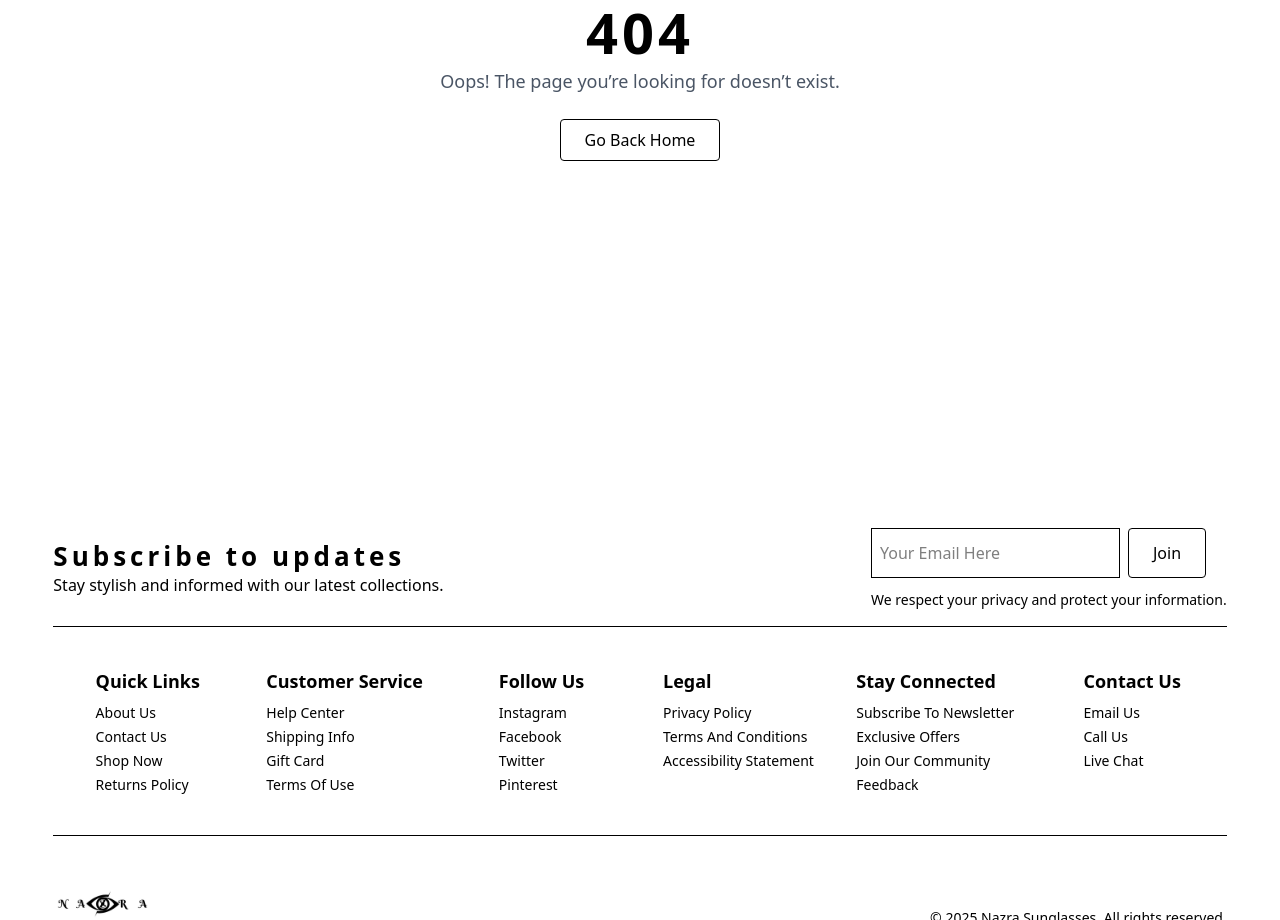
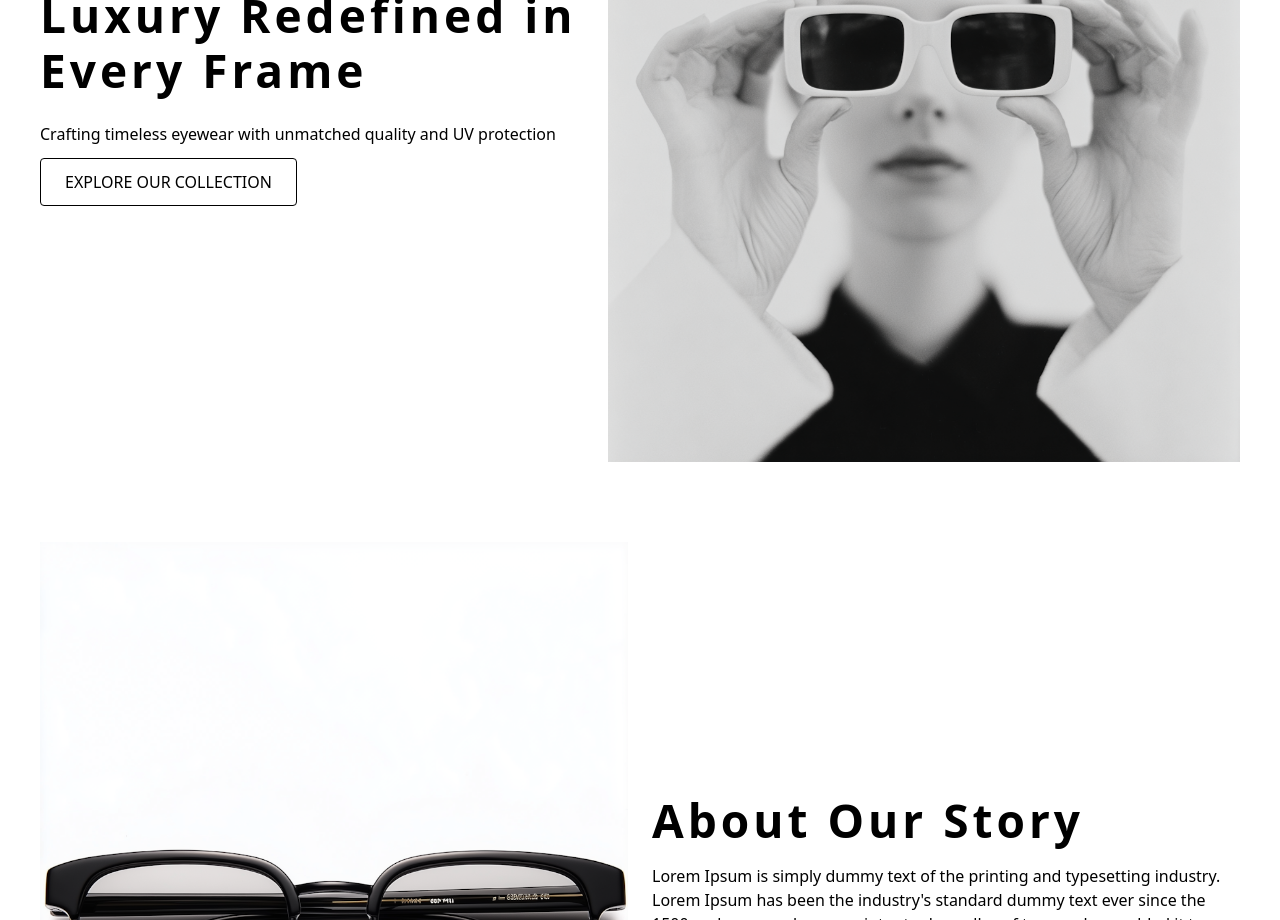
Before and after one commit to SAAD-ELGHABA/nazra, a React (Vite) app in the folder frontend/: page /about in a window 1280 px wide. Shown: the part 380-1300 px from the top of the page. Built offline with nearby package versions, Linux system fonts and the light colour scheme.

Commit message:
some changes

```diff
--- a/frontend/src/Router.jsx
+++ b/frontend/src/Router.jsx
@@ -3,6 +3,7 @@ import HomePage from "./pages/HomePage";
 import Layout from "./Layout";
 import React from "react";
 import NotFound from "./pages/NotFound";
+import AboutPage from "./pages/AboutPage";
 export const Router = createBrowserRouter([
   {
     element: <Layout />,
@@ -12,6 +13,10 @@ export const Router = createBrowserRouter([
         element: <HomePage />,
       },
       {
+        path: "/about",
+        element: <AboutPage />,
+      },
+      {
         path: "*",
         element: <NotFound />,
       },
--- /dev/null
+++ b/frontend/src/components/About/FeaturesSection.jsx
@@ -0,0 +1,53 @@
+import { Hand, InspectionPanel, Sun } from "lucide-react";
+import React from "react";
+
+function FeaturesSection() {
+  return (
+    <div className="flex flex-col p-4 md:p-10 gap-6 items-center justify-center">
+      <div>
+        <h1
+          className="font-bold text-[32px] text-center md:text-left md:text-[56px]"
+          style={{ lineHeight: "1.2", letterSpacing: "4px" }}
+        >
+          FEATURES
+        </h1>
+      </div>
+      <div className="grid grid-cols-1 sm:grid-cols-2 md:grid-cols-3  gap-4 w-full  mt-6">
+        <div className="flex flex-col items-center gap-4 ">
+          <InspectionPanel className="h-10 w-10" />
+          <h3
+            className="font-bold text-[20px] text-center md:text-left md:text-[36px]"
+            style={{ lineHeight: "1.2", letterSpacing: "4px" }}
+          >
+            Premium Materials
+          </h3>
+          <h4 className="text-center">
+            Crafted with the filiest nalenista for outability and diagance.
+          </h4>
+        </div>
+        <div className="flex flex-col items-center gap-4 ">
+          <Hand className="h-10 w-10" />
+          <h3
+            className="font-bold text-[20px] text-center md:text-left md:text-[36px]"
+            style={{ lineHeight: "1.2", letterSpacing: "4px" }}
+          >
+            Handcrafed Quality
+          </h3>
+          <h4>Experity crafted with attention to detail</h4>
+        </div>
+        <div className="flex flex-col items-center gap-4 ">
+          <Sun className="h-10 w-10" />
+          <h3
+            className="font-bold text-[20px] text-center md:text-left md:text-[36px]"
+            style={{ lineHeight: "1.2", letterSpacing: "4px" }}
+          >
+            UV Protection
+          </h3>
+          <h4>Advanced UV protection</h4>
+        </div>
+      </div>
+    </div>
+  );
+}
+
+export default FeaturesSection;
--- /dev/null
+++ b/frontend/src/components/About/LuxurySection.jsx
@@ -0,0 +1,33 @@
+import React from "react";
+import { Link } from "react-router-dom";
+
+function LuxurySection() {
+  return (
+    <div className="flex flex-col md:flex-row p-4 md:p-10 gap-6 items-center justify-center">
+      <div className="flex flex-col gap-6">
+        <h1
+          className="font-bold text-[28px] md:text-left md:text-[46px]"
+          style={{ lineHeight: "1.2", letterSpacing: "4px" }}
+        >
+          Luxury Redefined in Every Frame
+        </h1>
+        <p>
+          Crafting timeless eyewear with unmatched quality and UV protection
+        </p>
+        <div>
+          <Link
+            to="/shop"
+            className="px-6 py-3 border rounded transition-colors duration-300 hover:bg-black hover:text-white"
+          >
+            EXPLORE OUR COLLECTION
+          </Link>
+        </div>
+      </div>
+      <div>
+        <img src="/About/luxury-img.png" alt="luxury-img" />
+      </div>
+    </div>
+  );
+}
+
+export default LuxurySection;
--- /dev/null
+++ b/frontend/src/components/About/StorySection.jsx
@@ -0,0 +1,33 @@
+import React from "react";
+
+function StorySection() {
+  return (
+    <div className="flex flex-col md:flex-row p-4 md:p-10 gap-6 items-center justify-center">
+      <div className="md:w-1/2">
+        <img src="/About/about-story-img.png" alt="luxury-img" />
+      </div>
+      <div className="flex flex-col gap-4 md:w-1/2">
+        <h1
+          className="font-bold text-[28px] md:text-left md:text-[46px]"
+          style={{ lineHeight: "1.2", letterSpacing: "4px" }}
+        >
+          About Our Story
+        </h1>
+        <p>
+          Lorem Ipsum is simply dummy text of the printing and typesetting
+          industry. Lorem Ipsum has been the industry's standard dummy text ever
+          since the 1500s, when an unknown printer took a galley of type and
+          scrambled it to make a type specimen book
+        </p>
+        <p>
+          Lorem Ipsum is simply dummy text of the printing and typesetting
+          industry. Lorem Ipsum has been the industry's standard dummy text ever
+          since the 1500s, when an unknown printer took a galley of type and
+          scrambled it to make a type specimen book
+        </p>
+      </div>
+    </div>
+  );
+}
+
+export default StorySection;
--- a/frontend/src/components/Footer.jsx
+++ b/frontend/src/components/Footer.jsx
@@ -77,7 +77,7 @@ const Footer = () => {
           <p>Stay stylish and informed with our latest collections.</p>
         </div>
         <div className="flex flex-col gap-3">
-          <div className="flex items-center gap-2">
+          <div className="flex items-center gap-2 ">
             <input
               type="email"
               name=""
--- a/frontend/src/components/NavBar.jsx
+++ b/frontend/src/components/NavBar.jsx
@@ -40,7 +40,7 @@ const NavBar = () => {
             </Link>
           </li>
           <li>
-            <Link to={"#"} className="hover:text-gray-600">
+            <Link to={"/about"} className="hover:text-gray-600">
               About Us
             </Link>
           </li>
--- a/frontend/src/components/home/MarkVid.jsx
+++ b/frontend/src/components/home/MarkVid.jsx
@@ -57,7 +57,7 @@ function MarkVid() {
             ))}
           </div>
 
-          <button className="mt-4 px-6 py-3 rounded-lg shadow hover:bg-black hover:text-white transition border">
+          <button className="mt-2 px-6 py-3 rounded-lg shadow hover:bg-black hover:text-white transition border">
             Shop Now
           </button>
         </div>
--- /dev/null
+++ b/frontend/src/pages/AboutPage.jsx
@@ -0,0 +1,16 @@
+import React from "react";
+import LuxurySection from "../components/About/LuxurySection";
+import StorySection from "../components/About/StorySection";
+import FeaturesSection from "../components/About/FeaturesSection";
+
+function AboutPage() {
+  return (
+    <div className="min-h-screen w-full ">
+      <LuxurySection />
+      <StorySection/>
+      <FeaturesSection/>
+    </div>
+  );
+}
+
+export default AboutPage;
```
Also changed, not shown: frontend/public/About/about-story-img.png (added), frontend/public/About/luxury-img.png (added).
